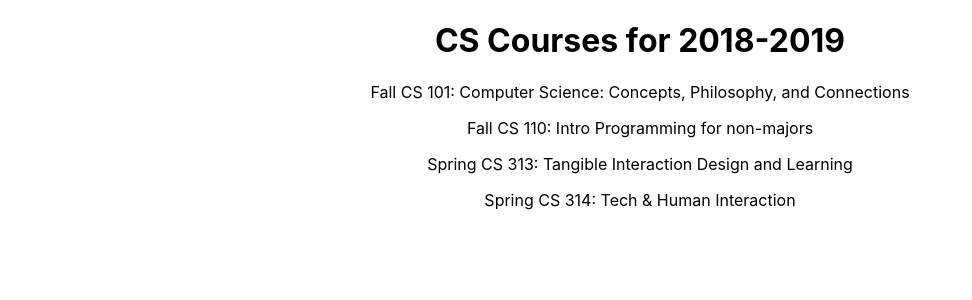
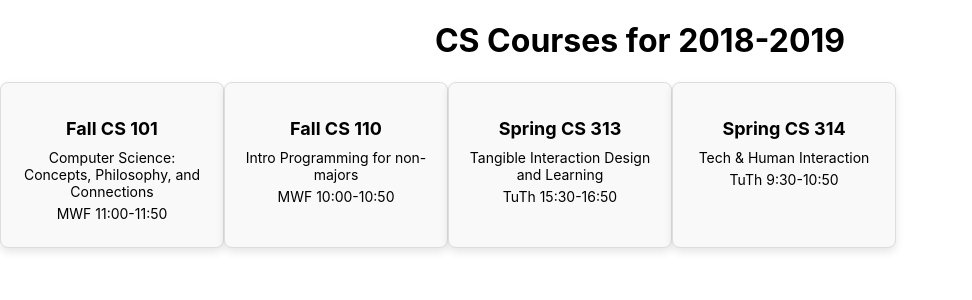
Before and after one commit to Restoring73/jw2024, a React (Vite) app: page / in a window 1280 px wide. Shown: the top 300 px of the page, without its empty margins (0-972 px from the left). Built offline with nearby package versions, Linux system fonts and the light colour scheme.

Commit message:
Add css style

```diff
--- a/src/components/CourseList.jsx
+++ b/src/components/CourseList.jsx
@@ -1,12 +1,20 @@
+import './styles.css'
+
 const CourseList = ({ courses }) => {
     return (
-        <div>
+        <div className='course-grid'>
             {Object.keys(courses).map((item) => {
                 const course = courses[item];
                 return (
-                    <p>
-                        {course.term} CS {course.number}: {course.title}
-                    </p>
+                    <div className='course-content'>
+                        <h2>{course.term} CS {course.number}</h2>
+                        <p>
+                            {course.title}
+                        </p>
+                        <p>
+                            {course.meets}
+                        </p>
+                    </div>
                 );
             })}
         </div>
--- /dev/null
+++ b/src/components/styles.css
@@ -0,0 +1,23 @@
+.course-grid {
+    display: grid;
+    grid-template-columns: repeat(auto-fill, 14rem);
+}
+
+.course-content {
+    border: 1px solid #ddd;
+    border-radius: 8px;
+    padding: 20px;
+    background-color: #f9f9f9;
+    box-shadow: 0 4px 8px rgba(0, 0, 0, 0.1);
+    transition: transform 0.3s;
+}
+
+.course-content h2 {
+    font-size: 18px;
+    margin-bottom: 10px;
+}
+
+.course-content p {
+    margin: 5px 0;
+    font-size: 14px;
+}
```
